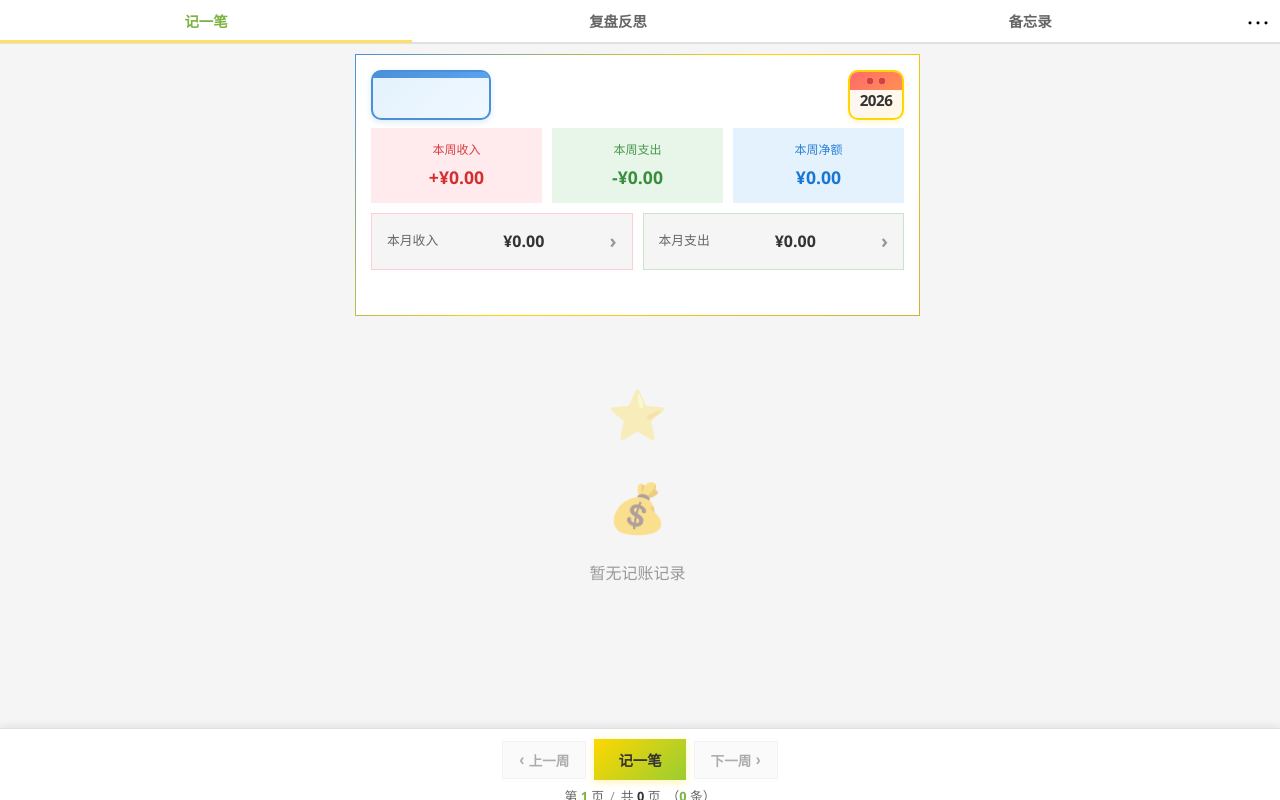
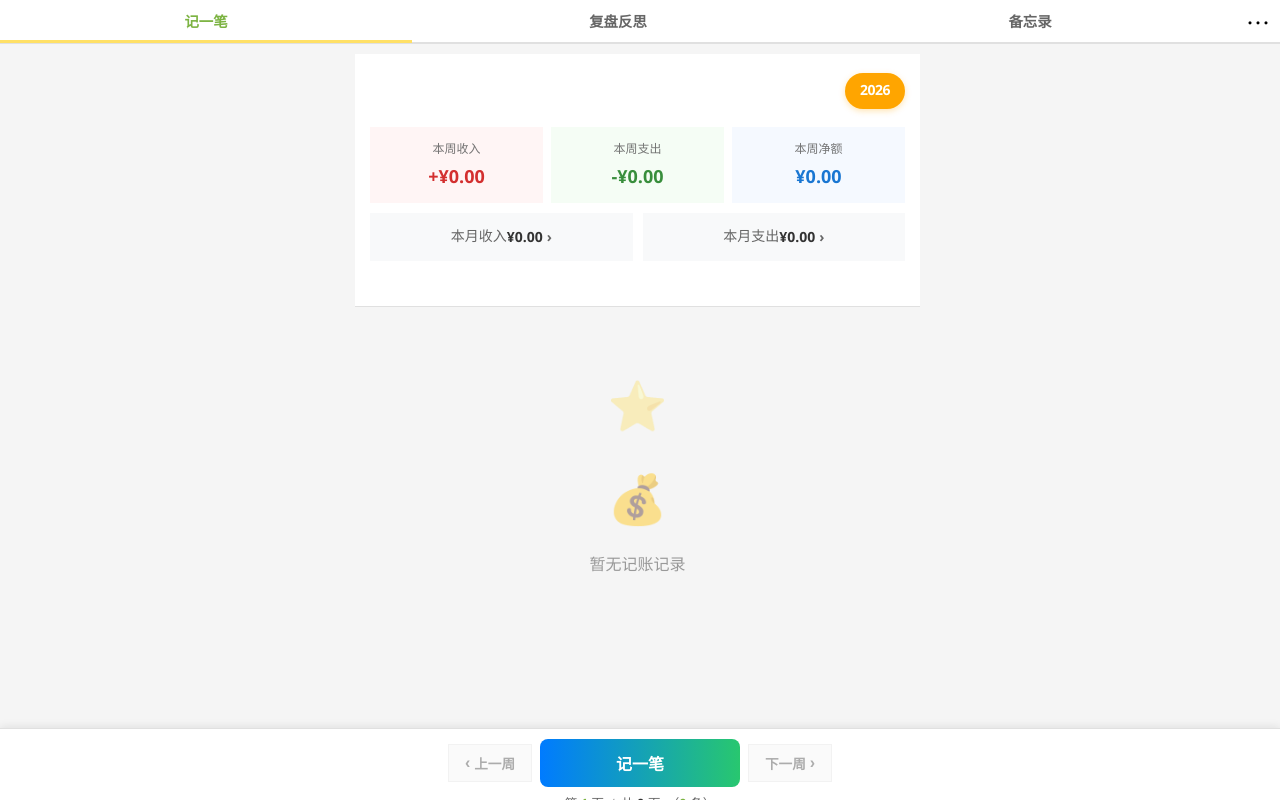
Before and after one commit to Meraki-yi/Memo-System, a FastAPI app: page /app in a window 1280 px wide. Run offline with FastAPI, Linux system fonts and the light colour scheme; the visitor is signed in with stand-in values (Sample User, id 1); data that the repository does not hold is empty; parts of the project's set-up code (start-up, migrations or seed data) failed here and were passed over.

Commit message:
css v6.1

```diff
--- a/frontend/static/css/style.css
+++ b/frontend/static/css/style.css
@@ -431,14 +431,14 @@ body {
     flex-direction: column;
 }
 
-/* 统计区域 - 白色直角框风格 + 蓝金渐变边框 */
+/* 统计区域 - 移除边框，使用淡色细线分隔 */
 #accounting-tab .stats-area {
     background: var(--bg-white);
     margin: 0 0 0 0;
     border-radius: 0;
     box-shadow: none;
-    border: 1.5px solid;
-    border-image: linear-gradient(135deg, #4A90D9 0%, #FFD700 50%, #D4AF37 100%) 1;
+    border: none;
+    border-bottom: 1px solid #E0E0E0;
     overflow: visible;
     flex-shrink: 0;
     position: relative;
@@ -508,7 +508,7 @@ body {
 /* 周报header固定在页面顶部（相对于tab-content-scrollable） */
 .section-header {
     display: flex;
-    justify-content: space-between;
+    justify-content: center;
     align-items: center;
     padding: 15px 15px 8px 15px;
     gap: 12px;
@@ -526,9 +526,9 @@ body {
     position: relative;
     min-width: 120px;
     height: 50px;
-    background: linear-gradient(135deg, #E3F2FD, #F0F8FF);
-    border: 2px solid #4A90D9;
-    border-radius: 10px;
+    background: var(--bg-white);
+    border: none;
+    border-radius: 0;
     display: flex;
     align-items: center;
     justify-content: center;
@@ -536,38 +536,18 @@ body {
     cursor: pointer;
     flex-shrink: 0;
     transition: var(--transition);
-    box-shadow: 0 2px 6px rgba(74, 144, 217, 0.2);
+    box-shadow: none;
     user-select: none;
 }
 
-.week-calendar-icon:hover {
-    transform: translateY(-2px);
-    box-shadow: 0 4px 10px rgba(74, 144, 217, 0.3);
-    border-color: #357ABD;
-}
-
-.week-calendar-icon:active {
-    transform: translateY(0);
-    box-shadow: 0 2px 4px rgba(74, 144, 217, 0.2);
-}
-
-/* 日历图标顶部装饰条（周日期） */
-.week-calendar-icon::before {
-    content: '';
-    position: absolute;
-    top: 0;
-    left: 0;
-    right: 0;
-    height: 6px;
-    background: linear-gradient(135deg, #4A90D9, #5BA3F0);
-    border-radius: 8px 8px 0 0;
-    pointer-events: none;
-}
+/* 移除hover和active效果 */
+
+/* 移除日历图标顶部装饰条 */
 
 .week-calendar-icon .week-date-range {
-    font-size: 0.75rem;
-    font-weight: 700;
-    color: var(--text-dark);
+    font-size: 16px;
+    font-weight: 600;
+    color: #333;
     text-align: center;
     letter-spacing: 0.3px;
     line-height: 1.2;
@@ -590,71 +570,50 @@ body {
     flex-shrink: 0;
 }
 
-/* 年份日历图标 */
+/* 年份日历图标 - 暖橙色圆角框 */
 .year-calendar-icon {
-    position: relative;
-    width: 56px;
-    height: 50px;
-    background: linear-gradient(135deg, #FFF5F5, #FFF9E6);
-    border: 2px solid #FFD700;
-    border-radius: 10px;
+    position: absolute;
+    right: 15px;
+    top: 50%;
+    transform: translateY(-50%);
+    width: auto;
+    min-width: 60px;
+    height: 36px;
+    background: #FFA500;
+    border: none;
+    border-radius: 18px;
     display: flex;
     flex-direction: column;
     align-items: center;
-    justify-content: flex-end;
+    justify-content: center;
     cursor: pointer;
     flex-shrink: 0;
     transition: var(--transition);
-    box-shadow: 0 2px 6px rgba(255, 215, 0, 0.2);
-    padding-bottom: 6px;
+    box-shadow: 0 2px 6px rgba(255, 165, 0, 0.3);
+    padding: 0 12px;
     user-select: none;
 }
 
 .year-calendar-icon:hover {
-    transform: translateY(-2px);
-    box-shadow: 0 4px 10px rgba(255, 215, 0, 0.3);
-    border-color: #FFA500;
+    transform: translateY(-50%) translateY(-2px);
+    box-shadow: 0 4px 10px rgba(255, 165, 0, 0.4);
+    background: #FF9500;
 }
 
 .year-calendar-icon:active {
-    transform: translateY(0);
-    box-shadow: 0 2px 4px rgba(255, 215, 0, 0.2);
-}
-
-/* 日历图标顶部装饰条 */
-.year-calendar-icon::before {
-    content: '';
-    position: absolute;
-    top: 0;
-    left: 0;
-    right: 0;
-    height: 18px;
-    background: linear-gradient(135deg, #FF6B6B, #FF8E53);
-    border-radius: 8px 8px 0 0;
-    pointer-events: none;
-}
-
-/* 日历图标顶部两个小圆圈（装订环效果） */
-.year-calendar-icon::after {
-    content: '';
-    position: absolute;
-    top: 6px;
-    left: 50%;
-    transform: translateX(-50%);
-    width: 24px;
-    height: 6px;
-    background:
-        radial-gradient(circle, #CC4444 3px, transparent 3.5px) top left / 50% 100% no-repeat,
-        radial-gradient(circle, #CC4444 3px, transparent 3.5px) top right / 50% 100% no-repeat;
-    pointer-events: none;
-}
+    transform: translateY(-50%) translateY(0);
+    box-shadow: 0 2px 4px rgba(255, 165, 0, 0.3);
+}
+
+/* 移除日历图标顶部装饰条 */
+
+/* 移除日历图标顶部两个小圆圈 */
 
 .year-number {
-    font-size: 0.95rem;
-    font-weight: 800;
-    color: var(--text-dark);
+    font-size: 14px;
+    font-weight: 700;
+    color: #FFFFFF;
     letter-spacing: -0.5px;
-    z-index: 1;
     pointer-events: none;
 }
 
@@ -669,7 +628,7 @@ body {
 .week-report-cards {
     display: grid;
     grid-template-columns: repeat(3, 1fr);
-    gap: 10px;
+    gap: 8px;
     margin-bottom: 10px;
     /* 确保卡片不会被压缩 */
     flex-shrink: 0;
@@ -681,32 +640,32 @@ body {
     text-align: center;
     transition: none;
     border: none;
-    background: #FFEBEE;
 }
 
 .week-card.income {
-    background: #FFEBEE;
+    background: #FFF5F5;
     color: #D32F2F;
 }
 
 .week-card.expense {
-    background: #E8F5E9;
+    background: #F5FDF5;
     color: #388E3C;
 }
 
 .week-card.net {
-    background: #E3F2FD;
+    background: #F5F9FF;
     color: #1976D2;
 }
 
 .week-card-label {
-    font-size: 0.75rem;
+    font-size: 12px;
     opacity: 0.9;
     margin-bottom: 4px;
+    color: #666;
 }
 
 .week-card-amount {
-    font-size: 1.1rem;
+    font-size: 18px;
     font-weight: 700;
 }
 
@@ -726,15 +685,15 @@ body {
 }
 
 .month-entrance-card {
-    background: var(--bg-light);
+    background: #F8F9FA;
     padding: 12px 15px;
     border-radius: 0;
     cursor: pointer;
     transition: none;
     display: flex;
     align-items: center;
-    justify-content: space-between;
-    border: 1px solid var(--border-color);
+    justify-content: center;
+    border: none;
 }
 
 /* 移除active和hover效果 */
@@ -743,43 +702,32 @@ body {
 }
 
 .month-entrance-card.income {
-    border-color: #FFCDD2;
-}
-
-/* 移除hover效果 */
-.month-entrance-card.income:hover {
-    border-color: #FFCDD2;
-    background: var(--bg-light);
-    box-shadow: none;
+    background: #F8F9FA;
 }
 
 .month-entrance-card.expense {
-    border-color: #C8E6C9;
-}
-
-/* 移除hover效果 */
-.month-entrance-card.expense:hover {
-    border-color: #C8E6C9;
-    background: var(--bg-light);
-    box-shadow: none;
+    background: #F8F9FA;
 }
 
 .month-entrance-label {
-    font-size: 0.8rem;
-    color: var(--text-light);
+    font-size: 14px;
+    color: #666;
     margin-bottom: 2px;
+    text-align: center;
 }
 
 .month-entrance-amount {
-    font-size: 1rem;
+    font-size: 14px;
     font-weight: 700;
     color: var(--text-dark);
+    text-align: center;
 }
 
 .month-entrance-arrow {
-    font-size: 1.2rem;
-    color: var(--text-muted);
+    font-size: 14px;
+    color: #666;
     font-weight: bold;
+    margin-left: 4px;
 }
 
 /* ==================== 底部固定栏样式 ==================== */
@@ -854,33 +802,34 @@ body {
 }
 
 .add-record-btn {
-    background: var(--primary-gradient);
+    background: linear-gradient(to right, #007BFF, #28C76F);
     border: none;
-    padding: 10px 24px;
-    border-radius: 0;
-    font-size: 0.9rem;
-    font-weight: 700;
+    padding: 12px 24px;
+    border-radius: 8px;
+    font-size: 16px;
+    font-weight: 600;
     cursor: pointer;
     transition: var(--transition);
     display: flex;
     align-items: center;
     justify-content: center;
-    gap: 4px;
-    color: var(--text-dark);
-    box-shadow: 0 2px 8px rgba(255, 215, 0, 0.3);
+    gap: 8px;
+    color: #FFFFFF;
     white-space: nowrap;
     min-height: 40px;
+    min-width: 200px;
 }
 
 /* 移除记一笔按钮hover效果 */
 .add-record-btn:hover {
     transform: none;
-    box-shadow: 0 2px 8px rgba(255, 215, 0, 0.3);
+    box-shadow: none;
 }
 
 .add-record-btn .icon {
     font-size: 1rem;
     font-weight: bold;
+    color: #FFFFFF;
 }
 
 /* 底部栏分页信息 */
```
Also changed, not shown: other parts of frontend/static/css/style.css (+52 -24 lines).
